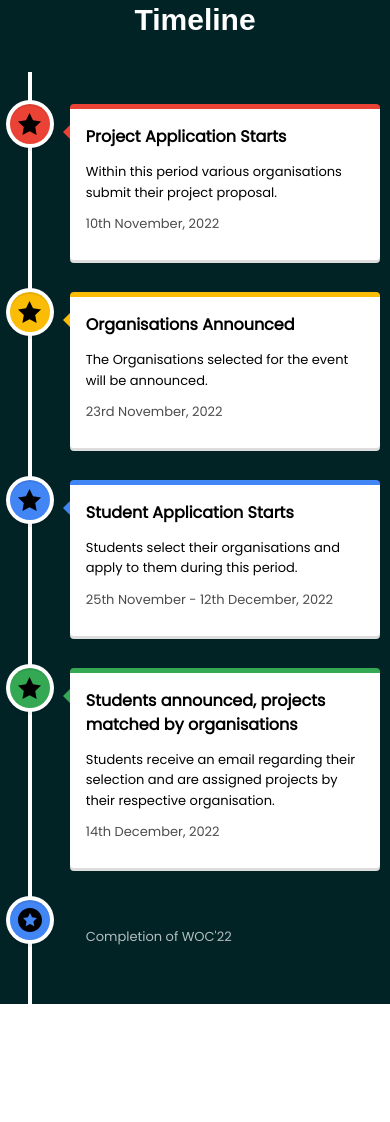
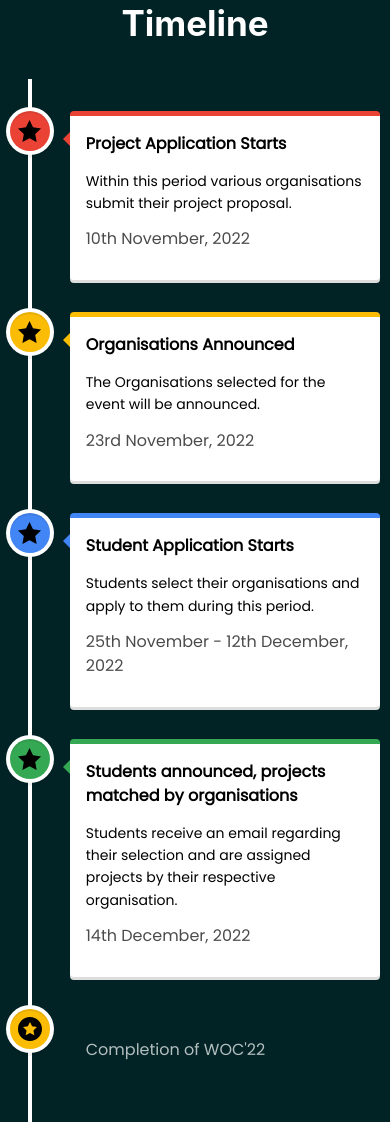
Before and after one commit to winterofcode/2022, a React (Create React App) app: page / in a window 390 px wide. Before the commit the page ends 1004 px from the top, so only its background shows below. Built offline with nearby package versions, Linux system fonts and the light colour scheme; the HTML template or start-up script is replaced by a standard one.

Commit message:
completed changes for mobile view

```diff
--- a/src/components/Timeline.jsx
+++ b/src/components/Timeline.jsx
@@ -3,7 +3,7 @@ import { VerticalTimeline, VerticalTimelineElement }  from 'react-vertical-timel
 import 'react-vertical-timeline-component/style.min.css';
 import {CircleStarFull, StarFull, StarEmpty, CircleStarEmpty } from "../icon/icon";
 import { Heading, Box, Flex, Text, VStack } from '@chakra-ui/react';
-import { ArrowDownIcon, ChevronDownIcon, TriangleDownIcon } from '@chakra-ui/icons'
+import { TriangleDownIcon } from '@chakra-ui/icons'
 import "../styles/Timeline.css"
 
 export default function Timeline() {
@@ -109,7 +109,7 @@ export default function Timeline() {
     const displayDesktop = () => {
     return (
         <Box my="70px" width="100%" height="100%">
-            <Heading justify="center" align="center" fontFamily="sans-serif" mb="2rem">
+            <Heading justify="center" align="center" mb="2rem">
                 <Text color="white" textAlign="center" fontSize="45px">Timeline</Text>
             </Heading>
 
@@ -150,7 +150,7 @@ export default function Timeline() {
     const displayMobile = () => {
     return (
         <Box>
-             <Heading fontSize="3xl" justify="center" align="center" fontFamily="sans-serif" mb="2rem">
+             <Heading fontSize="35px" justify="center" align="center" mb="2rem">
                 <Text color="white" align="center">
                 <h1>Timeline</h1>
                 </Text>
@@ -163,20 +163,22 @@ export default function Timeline() {
                     contentStyle={{ borderTop: `5px solid ${cardItem.bgIconColor}`, color: 'black' }}    // dont delete this, will be needed to update.
                     contentArrowStyle={{ borderRight: `7px solid  ${cardItem.bgIconColor}` }}  // dont delete this, will be needed to update.
                     date={cardItem.dateVal}
+                    dateClassName="timeline-date-mobile-font"
                     iconStyle={{ background: `${cardItem.bgIconColor}`, color: '#fff' }}
                     icon={<StarFull/>}
                 >
-                    <h3 className="vertical-timeline-element-title" style={{fontSize : "1rem", fontWeight: "bold"}}>{cardItem.title}</h3>
+                    <h3 className="vertical-timeline-element-title" style={{fontSize : "16px", fontWeight: "600"}}>{cardItem.title}</h3>
                     {/* <h4 className="vertical-timeline-element-subtitle">Kolkata, India</h4> */}
-                    <p>
+                    <p style={{fontSize:"14px", fontWeight:"500"}}>
                     {cardItem.description}
                     </p>
                 </VerticalTimelineElement>
                 )
             })}
              <VerticalTimelineElement
-                iconStyle={{ background: '#4285F4', color: '#fff' }}
+                iconStyle={{ background: '#FBBC05', color: '#fff' }}
                 contentStyle={{color : "white"}}
+                dateClassName="timeline-date-mobile-font"
                 date="Completion of WOC'22"
                 icon={<CircleStarFull/>}
             />
--- a/src/styles/Timeline.css
+++ b/src/styles/Timeline.css
@@ -15,7 +15,6 @@
     font-weight: 600 !important;
     color: white !important;
 }
-.vertical-timeline-element-content bounce-in{
-    width: 462px !important;
-    height: 184px !important;
+.timeline-date-mobile-font{
+    font-size: 16px !important;
 }
```
